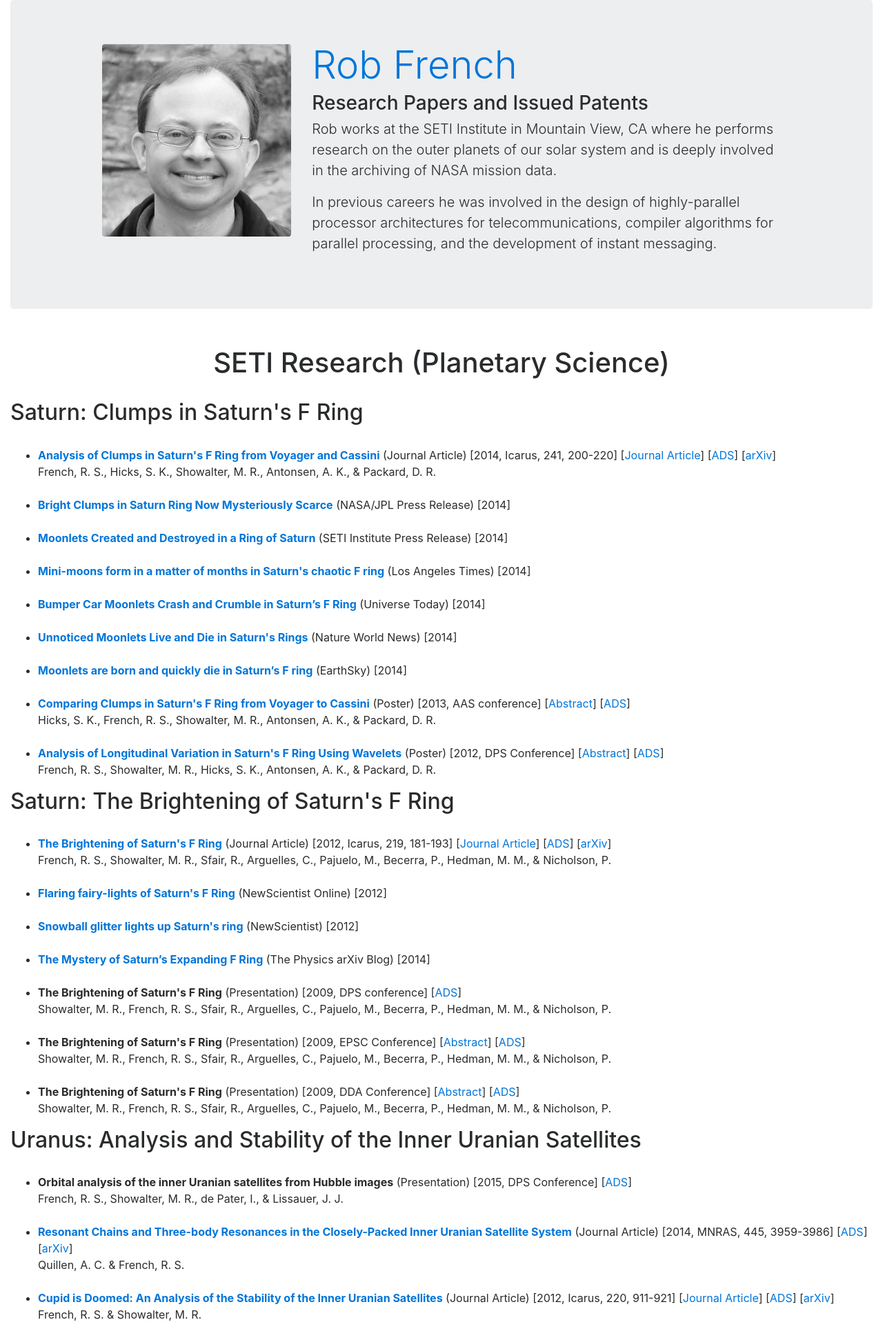
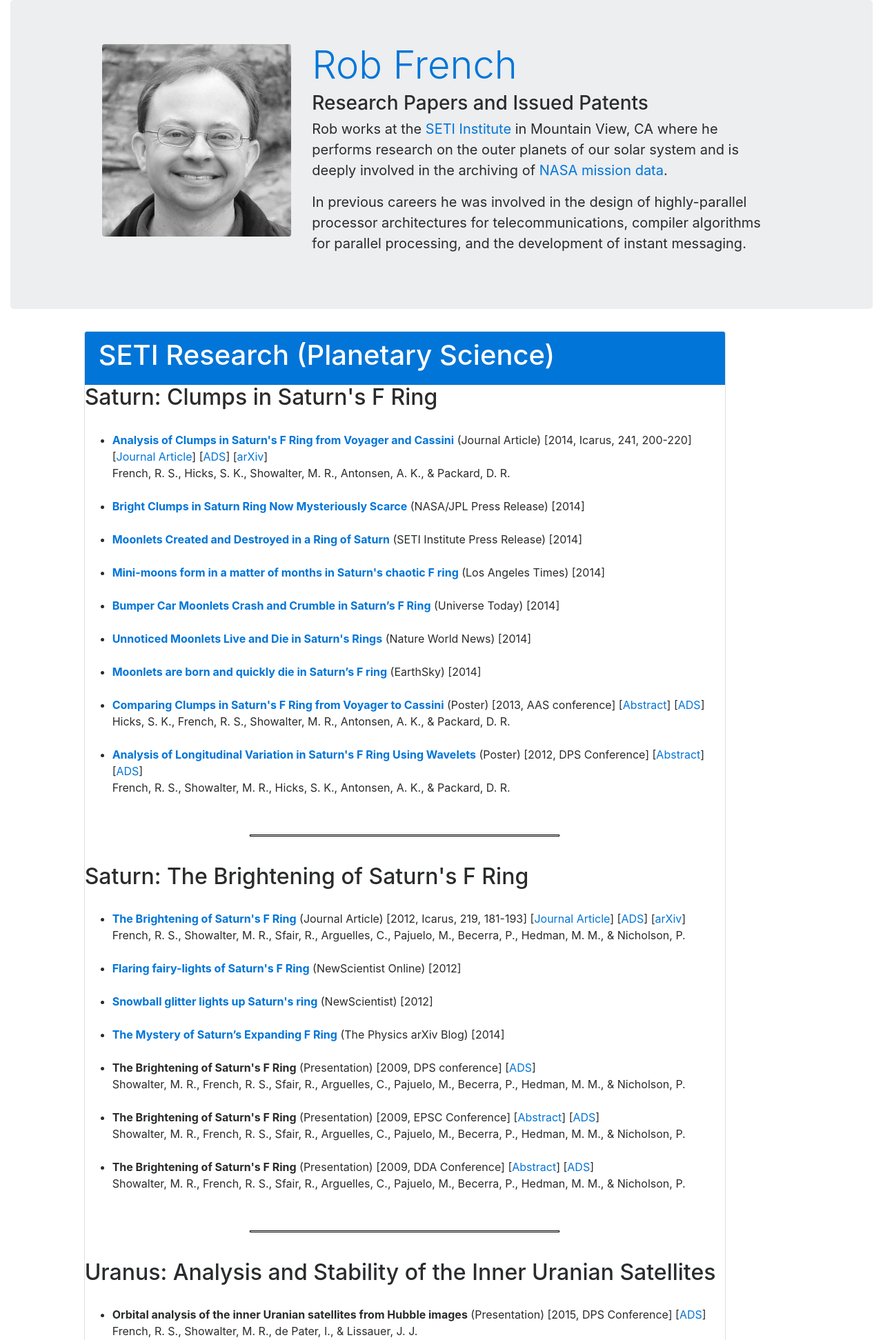
Before and after one commit to astrocfi/www-rfrench, a Django app: page /papers/ in a window 1280 px wide. Shown: the top 1943 px of the page at 69% size. Run offline with Django 3.2, Linux system fonts and the light colour scheme; data comes from the database, SQL or seed files in the repository; parts of the project's set-up code (start-up, migrations or seed data) failed here and were passed over; some libraries are stand-ins or nearby versions.

Commit message:
Make text bold, prettier calling page

```diff
--- a/papers/templates/papers/papers.html
+++ b/papers/templates/papers/papers.html
@@ -27,14 +27,15 @@
                 <h1 class="display-4"><a href="/">Rob French</a></h1>
                 <h3>Research Papers and Issued Patents</h3>
                 <p class="lead">
-                  Rob works at the SETI Institute in Mountain View, CA where he performs
-                  research on the outer planets of our solar system and is deeply involved in the archiving
-                  of NASA mission data.
+                  <strong>Rob works at the <a target="_blank" href="https://www.seti.org">SETI Institute</a>
+                  in Mountain View, CA where he performs research on the outer planets of our solar system
+                  and is deeply involved in the archiving of
+                  <a target="_blank" href="https://pds-rings.seti.org">NASA mission data</a>.</strong>
                 </p>
                 <p class="lead">
-                  In previous careers he was involved in the design of highly-parallel processor
+                  <strong>In previous careers he was involved in the design of highly-parallel processor
                   architectures for telecommunications, compiler algorithms for parallel processing, and the
-                  development of instant messaging.
+                  development of instant messaging.</strong>
                 </p>
               </div>
             </div>
@@ -42,19 +43,22 @@
         </div>
       </div>
 
+    <div class="row">
+      <div class="col-1"></div>
+      <div class="col-9">
         {% for category in categories %}
-      <div class='text-center'>
-        <br>
+          <div class="card">
+            <div class="card-header text-white bg-primary">
               <h1>{{ category }}</h1>
             </div>
-      <br>
+            <div class="card-body">
               {% for category2, sub_categories in sub_categories.items %}
                 {% if category == category2 %}
                   {% for sub_category in sub_categories %}
-            <h2>{{ sub_category }}</h2>
+                    <h2 class="text-secondary">{{ sub_category.name }}</h2>
                     <ul>
                       {% for papers_key, papers in papers.items %}
-                {% if papers_key.0 == category and papers_key.1 == sub_category %}
+                        {% if papers_key.0 == category and papers_key.1 == sub_category.name %}
                           {% for paper in papers %}
                             <br>
                             <li>
@@ -94,10 +98,26 @@
                         {% endif %}
                       {% endfor %}
                     </ul>
+                    {% if sub_category.not_last_entry %}
+                      <br>
+                      <div class="row">
+                        <div class="col-3"></div>
+                        <div class="col-6"><hr style="height:1px; border:solid 1px black; color:#000;"></div>
+                      </div>
+                    <br>
+                    {% endif %}
                   {% endfor %}
                 {% endif %}
               {% endfor %}
+            </div>
+          </div>
+          <br>
         {% endfor %}
+      </div>
+    </div>
+
+    <br>
+    <div>Icons made by <a href="http://www.freepik.com" title="Freepik">Freepik</a> from <a href="https://www.flaticon.com/" title="Flaticon">www.flaticon.com</a> is licensed by <a href="http://creativecommons.org/licenses/by/3.0/" title="Creative Commons BY 3.0" target="_blank">CC 3.0 BY</a></div>
 
     <script src="https://code.jquery.com/jquery-3.2.1.slim.min.js" integrity="sha384-KJ3o2DKtIkvYIK3UENzmM7KCkRr/rE9/Qpg6aAZGJwFDMVNA/GpGFF93hXpG5KkN" crossorigin="anonymous"></script>
     <script src="https://cdnjs.cloudflare.com/ajax/libs/popper.js/1.12.9/umd/popper.min.js" integrity="sha384-ApNbgh9B+Y1QKtv3Rn7W3mgPxhU9K/ScQsAP7hUibX39j7fakFPskvXusvfa0b4Q" crossorigin="anonymous"></script>
--- a/papers/views.py
+++ b/papers/views.py
@@ -11,11 +11,11 @@
         sub_categories = (PaperSubCategory.objects.
                           filter(category__name=category.name))
         sub_category_dict[category.name] = []
-        for sub_category in sub_categories:
+        for i, sub_category in enumerate(sub_categories):
             papers = (Paper.objects.filter(sub_category=sub_category).
                       order_by('display_order'))
             paper_list = list(papers)
-            for paper in papers:
+            for paper in paper_list:
                 if (paper.full_text_link and
                     paper.full_text_link.find('rfrench.org') != -1):
                     paper.full_text_link = (paper.full_text_link.
@@ -24,10 +24,12 @@
                 else:
                     paper.static_content = False
             if len(paper_list) > 0:
-                sub_category_dict[category.name].append(sub_category.name)
+                sub_category_dict[category.name].append(sub_category)
                 category_used = True
                 paper_dict[(category.name,
                             sub_category.name)] = paper_list
+            sub_category.not_last_entry = i != len(sub_categories)-1
+            print(sub_category.name, sub_category.not_last_entry)
         if category_used:
             category_list.append(category.name)
 
```
Also changed, not shown: calling/templates/calling/calling.html (+14 -14 lines). Lines whose indentation alone changed are shown as unchanged.
